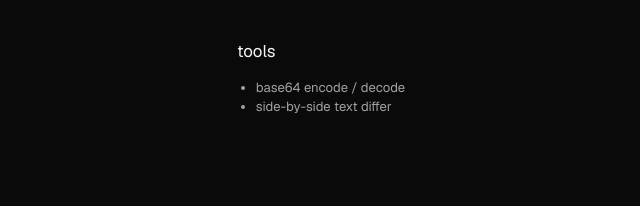
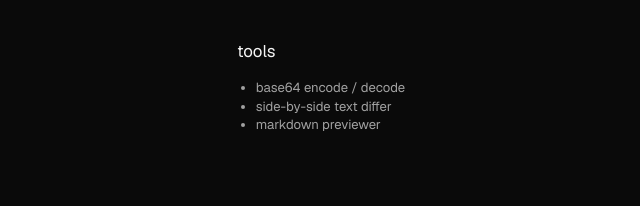
Before and after one commit to taskylizard/toys, a Vue app: page / in a window 1280 px wide. Shown: the top 206 px of the page, without its empty margins (43-683 px from the left). Built offline with nearby package versions, Linux system fonts and the light colour scheme; the HTML template or start-up script is replaced by a standard one.

Commit message:
feat: link markdown tool

```diff
--- a/src/router/index.ts
+++ b/src/router/index.ts
@@ -19,6 +19,11 @@ const router = createRouter({
       name: 'diff',
       component: () => import('../views/DiffView.vue'),
     },
+    {
+      path: '/markdown',
+      name: 'markdown',
+      component: () => import('../views/MarkdownView.vue'),
+    },
   ],
 })
 
--- a/src/views/HomeView.vue
+++ b/src/views/HomeView.vue
@@ -9,6 +9,7 @@ import { RouterLink } from 'vue-router'
       <ul class="list-disc pl-5 text-sm text-neutral-400">
         <li><RouterLink class="hover:text-neutral-200" to="/base64">base64 encode / decode</RouterLink></li>
         <li><RouterLink class="hover:text-neutral-200" to="/diff">side-by-side text differ</RouterLink></li>
+        <li><RouterLink class="hover:text-neutral-200" to="/markdown">markdown previewer</RouterLink></li>
       </ul>
     </section>
   </main>
```
